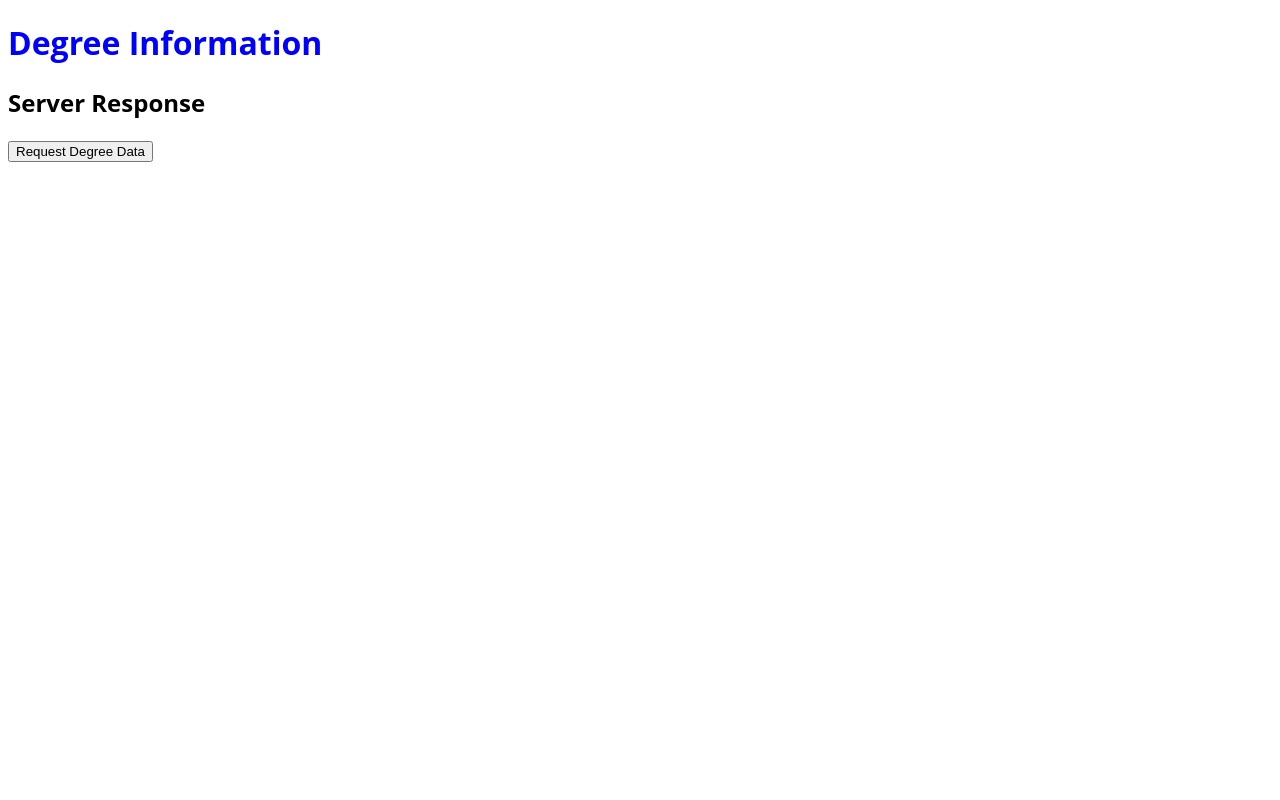
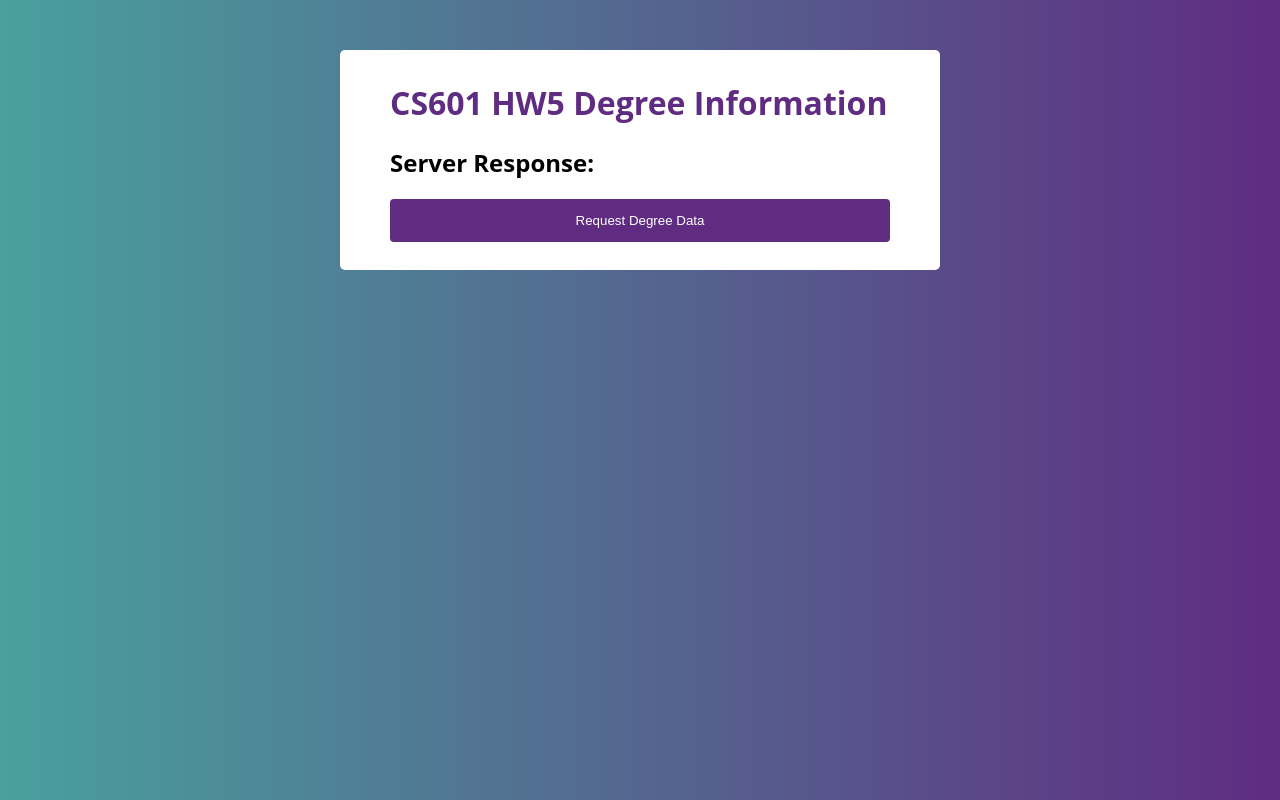
Before and after one commit to tmcaldwell11/CS601_HW5, a plain HTML site: page index.html in a window 1280 px wide. Drawn offline with Linux system fonts and the light colour scheme.

Commit message:
adding css styling to table

```diff
--- a/css/style.css
+++ b/css/style.css
@@ -1,37 +1,59 @@
-body{
+body {
   font-family: Open sans, Arial, Helvetica, sans-serif;
+  margin: 50px;
+  background: rgb(73, 160, 157);
+  background: linear-gradient(90deg, rgba(73, 160, 157, 1) 0%, rgba(95, 44, 130, 1) 100%);
+  display: flex;
+  justify-content: center;
+  align-items: center;
 }
 
 h1 {
-    color: blue;
+  color: rgba(95, 44, 130, 1);
+}
 
+.container {
+  width: 500px;
+  display: flex;
+  display: inline-block;
+  border-radius: 5px;
+  background-color: #FFFFFF;
+  padding: 10px 50px 20px 50px;
+}
+
+button {
+  width: 100%;
+  background: rgba(95, 44, 130, 1);
+  display: flex;
+  justify-content: center;
+  align-items: center;
+  color: white;
+  padding: 14px 20px;
+  margin: 8px 0;
+  border: none;
+  border-radius: 4px;
+  cursor: pointer;
 }
 
 table {
   margin: 0 auto;
   font-size: large;
-            border: 1px solid black;
-            width: 500px
+  border: none;
+  width: 500px;
+  background: linear-gradient(90deg, rgba(73, 160, 157, 1) 0%, rgba(95, 44, 130, 1) 100%);
+  color: #FFFFFF;
+  box-shadow: 0 0 20px rgba(0, 0, 0, 0.1);
 }
 
-        /*h1 {
-            text-align: center;
-            color: #006600;
-            font-size: xx-large;
-            font-family: 'Gill Sans',
-                'Gill Sans MT', ' Calibri',
-                'Trebuchet MS', 'sans-serif';
-        }*/
-
 td {
-            background-color: #E4F5D4;
-            border: 1px solid black;
+  background-color: rgba(255, 255, 255, 0.2);
+  border: none;
 }
 
 th,
 td {
   font-weight: bold;
-            border: 1px solid black;
+  border: none;
   padding: 10px;
   text-align: center;
 }
--- a/index.html
+++ b/index.html
@@ -8,13 +8,17 @@
     <title>CS601 HW5</title>
   </head>
   <body>
+    <div class="container">
+
+
     <header>
-    <h1>Degree Information</h1>
+    <h1>CS601 HW5 Degree Information</h1>
 </header>
 <main>
-    <h2>Server Response</h2>
+    <h2>Server Response:</h2>
     <button>Request Degree Data</button>
 </main>
+</div>
 
   </body>
 </html>
```
Lines whose indentation alone changed are shown as unchanged.
